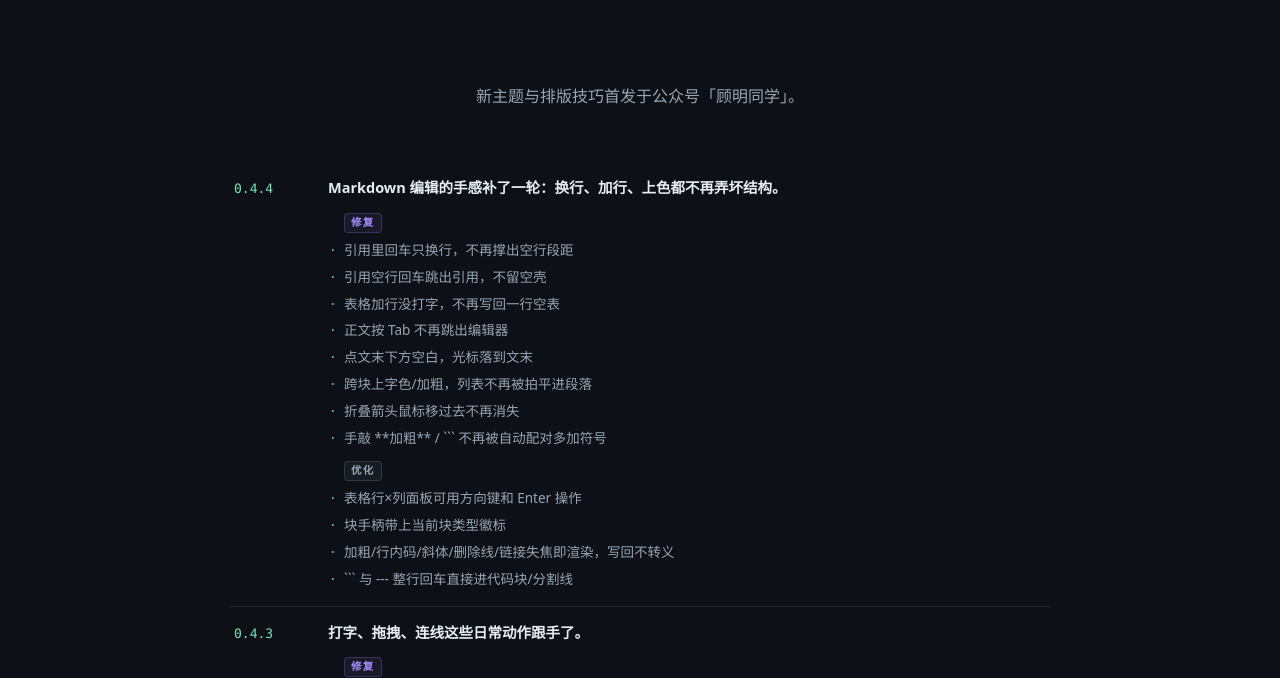
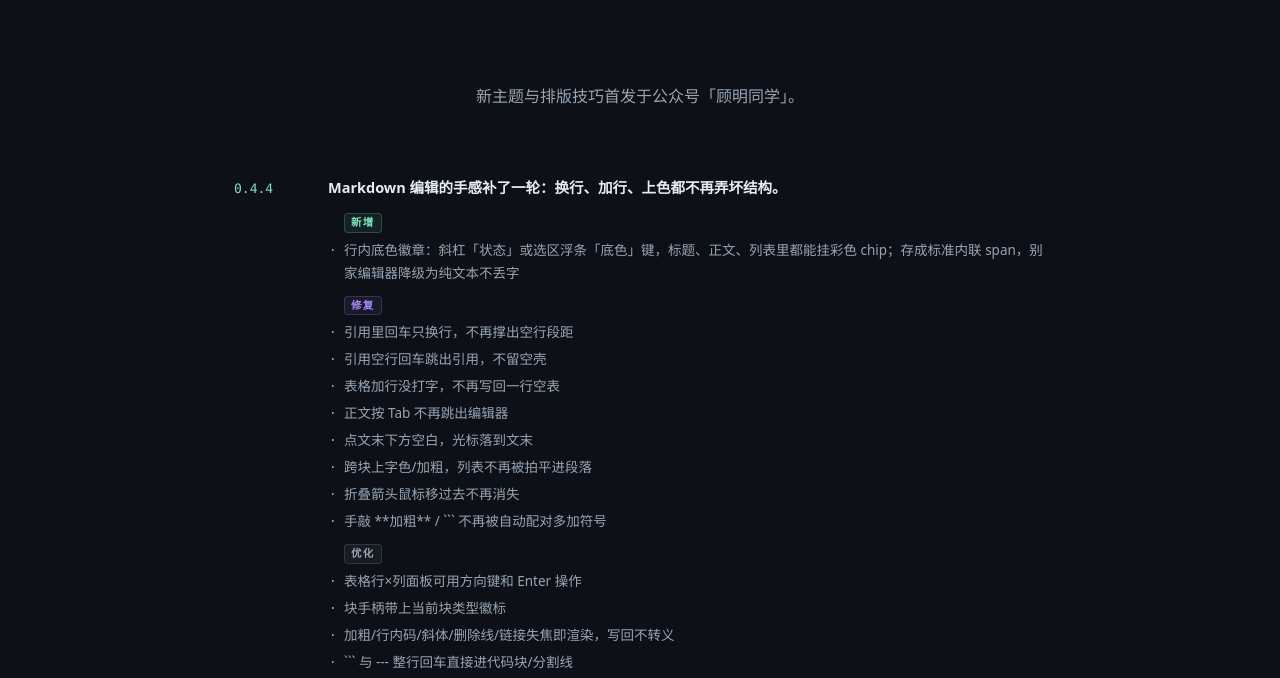
Before and after one commit to gmsya/md-toolkit, a plain HTML site: page changelog.html in a window 1280 px wide. Shown: the part 66-744 px from the top of the page. Drawn offline with Linux system fonts and the light colour scheme; no server answers.

Commit message:
0.4.4 补新增节：行内底色徽章

````diff
--- a/changelog.html
+++ b/changelog.html
@@ -46,7 +46,7 @@ var _hmt = _hmt || [];
     </div>
     <!-- upd:begin 由 scripts/sync-site-updates.js 从 CHANGELOG.md 生成,别手改 -->
     <ul class="upd reveal">
-      <li><span class="v">0.4.4</span><div><b>Markdown 编辑的手感补了一轮：换行、加行、上色都不再弄坏结构。</b><div class="upd-group"><span class="upd-tag fix">修复</span><ul class="upd-items"><li>引用里回车只换行，不再撑出空行段距</li><li>引用空行回车跳出引用，不留空壳</li><li>表格加行没打字，不再写回一行空表</li><li>正文按 Tab 不再跳出编辑器</li><li>点文末下方空白，光标落到文末</li><li>跨块上字色/加粗，列表不再被拍平进段落</li><li>折叠箭头鼠标移过去不再消失</li><li>手敲 **加粗** / ``` 不再被自动配对多加符号</li></ul></div><div class="upd-group"><span class="upd-tag misc">优化</span><ul class="upd-items"><li>表格行×列面板可用方向键和 Enter 操作</li><li>块手柄带上当前块类型徽标</li><li>加粗/行内码/斜体/删除线/链接失焦即渲染，写回不转义</li><li>``` 与 --- 整行回车直接进代码块/分割线</li></ul></div></div></li>
+      <li><span class="v">0.4.4</span><div><b>Markdown 编辑的手感补了一轮：换行、加行、上色都不再弄坏结构。</b><div class="upd-group"><span class="upd-tag add">新增</span><ul class="upd-items"><li>行内底色徽章：斜杠「状态」或选区浮条「底色」键，标题、正文、列表里都能挂彩色 chip；存成标准内联 span，别家编辑器降级为纯文本不丢字</li></ul></div><div class="upd-group"><span class="upd-tag fix">修复</span><ul class="upd-items"><li>引用里回车只换行，不再撑出空行段距</li><li>引用空行回车跳出引用，不留空壳</li><li>表格加行没打字，不再写回一行空表</li><li>正文按 Tab 不再跳出编辑器</li><li>点文末下方空白，光标落到文末</li><li>跨块上字色/加粗，列表不再被拍平进段落</li><li>折叠箭头鼠标移过去不再消失</li><li>手敲 **加粗** / ``` 不再被自动配对多加符号</li></ul></div><div class="upd-group"><span class="upd-tag misc">优化</span><ul class="upd-items"><li>表格行×列面板可用方向键和 Enter 操作</li><li>块手柄带上当前块类型徽标</li><li>加粗/行内码/斜体/删除线/链接失焦即渲染，写回不转义</li><li>``` 与 --- 整行回车直接进代码块/分割线</li></ul></div></div></li>
       <li><span class="v">0.4.3</span><div><b>打字、拖拽、连线这些日常动作跟手了。</b><div class="upd-group"><span class="upd-tag fix">修复</span><ul class="upd-items"><li>双击图形改一个词，不再整句被选中重打</li><li>拖导图节点时，被拖的那枝跟着手走</li><li>方向键连按后重做，回到挪完的位置</li><li>笔刷锁定连续勾画，收笔不再跳回选择</li><li>按住 Ctrl 只点一下不再多出隐藏副本，拖动才复制</li><li>连线落回起点或太短，起点闪一下红环，不再无声</li><li>查找与替换不再每敲一个字就跳页面，跑偏的命中也会露出来</li><li>块手柄随滚动走，滚出视野或指针离开正文后照常收起</li><li>输入框不再吞掉中文候选词</li></ul></div><div class="upd-group"><span class="upd-tag misc">优化</span><ul class="upd-items"><li>快捷键速查卡补上方向键微调、Ctrl 拖动副本、Shift 加选与导图建树键</li></ul></div></div></li>
       <li><span class="v">0.4.2</span><div><b>画板手势实时呈现，进行中的操作可以随时取消。</b><div class="upd-group"><span class="upd-tag add">新增</span><ul class="upd-items"><li>拖动、缩放、旋转时元素跟着指针走，连着它的线同步改道</li><li>缩放时显示当前尺寸</li><li>连线预览与最终连线走同一条路径</li><li>框选扫过的元素实时高亮</li><li>多选后可整体缩放</li><li>按住 Ctrl 拖动元素可复制一份</li><li>画板可缩到 10%，也可放到 800%</li></ul></div><div class="upd-group"><span class="upd-tag fix">修复</span><ul class="upd-items"><li>拖动、缩放、旋转、框选、拉线都能按 Esc 取消</li><li>Shift 框选改为切换选中状态</li><li>按住 Shift 的方向键按网格间距移动</li><li>从工具条拖出元素或手绘到画布边缘时，画布自动滚动</li></ul></div></div></li>
       <li><span class="v">0.4.1</span><div><b>修掉正文输入与画板上的几处问题。</b><div class="upd-group"><span class="upd-tag fix">修复</span><ul class="upd-items"><li>空文档第一行的标题、列表、引用、成对符号和块手柄都能用了</li><li>长文字的连线说明不再被选框和导出画面裁掉</li><li>旋转后的图形也能接住拖过来的连线</li><li>换模板整板时不再沿用上一块板的网格与吸附设置</li><li>磁盘上的外部改动与本地保存撞车时不再被静默覆盖</li></ul></div></div></li>
````
